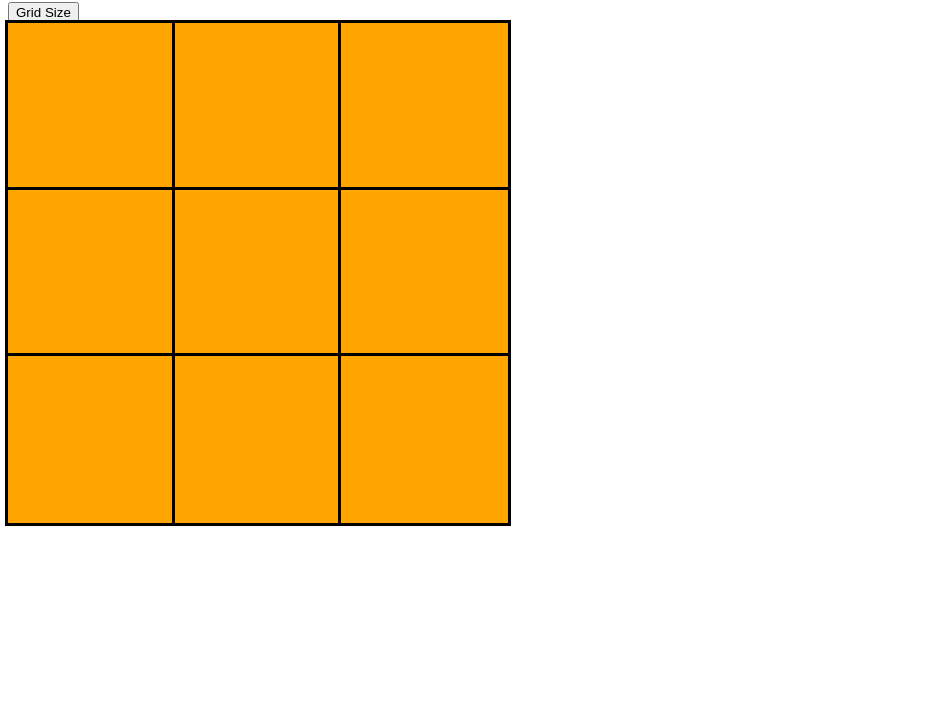
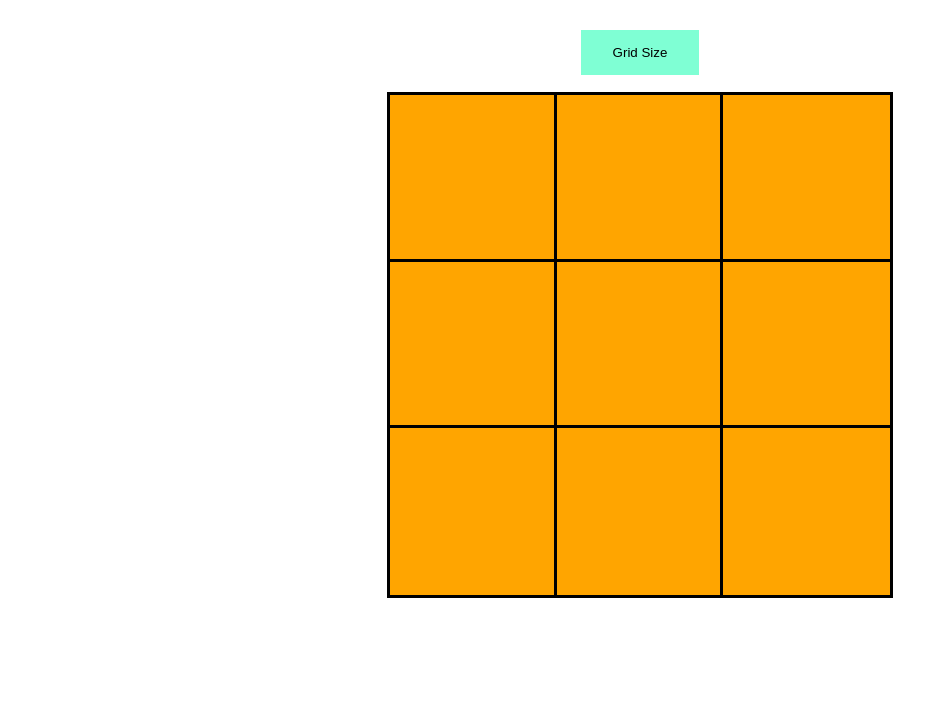
Before and after one commit to Hvbert1/etch-a-sketch, a plain HTML site: page index.html in a window 1280 px wide. Shown: the part 78-800 px from the top of the page, without its empty margins (0-951 px from the left). Drawn offline with Linux system fonts and the light colour scheme.

Commit message:
center all objects

```diff
--- a/style.css
+++ b/style.css
@@ -1,6 +1,6 @@
 #container {
     display: grid;
-    background: pink;
+    background: grey;
     width: 500px;
     height: 500px;
 }
@@ -18,3 +18,16 @@
     justify-content: center;
     flex: 1;
 }
+
+button {
+    border: none;
+    padding: 15px 32px;
+    background-color: aquamarine;
+}
+
+body {
+    display: flex;
+    flex-direction: column;
+    align-items: center;
+    gap: 20px;
+}
```
